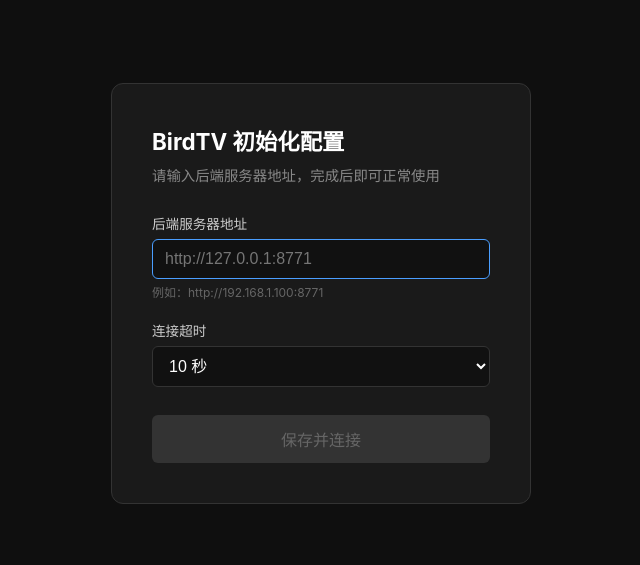
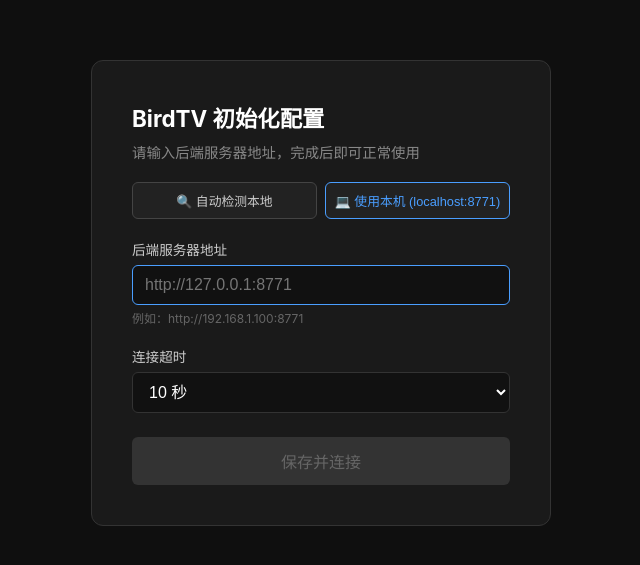
Before and after one commit to kob/BirdTV, a Vue app in the folder web-vue/: page /setup in a window 1280 px wide. Shown: the part 107-672 px from the top of the page, without its empty margins (319-959 px from the left). Built offline with nearby package versions, Linux system fonts and the light colour scheme.

Commit message:
feat: Setup 页增加自动检测端口、本机快捷入口，Login 页增加重设服务器入口

```diff
--- a/web-vue/src/views/Login.vue
+++ b/web-vue/src/views/Login.vue
@@ -35,6 +35,8 @@
           {{ loading ? '登录中...' : '登录' }}
         </button>
       </form>
+
+      <button class="btn-link" @click="$router.push('/setup')">⚙️ 重设服务器地址</button>
     </div>
   </div>
 </template>
@@ -151,4 +153,21 @@
   opacity: 0.6;
   cursor: not-allowed;
 }
+
+.btn-link {
+  background: none;
+  border: none;
+  color: #555;
+  font-size: 12px;
+  cursor: pointer;
+  margin-top: 16px;
+  padding: 0;
+  text-align: center;
+  width: 100%;
+  transition: color 0.2s;
+}
+
+.btn-link:hover {
+  color: #888;
+}
 </style>
--- a/web-vue/src/views/Setup.vue
+++ b/web-vue/src/views/Setup.vue
@@ -3,6 +3,22 @@
     <div class="setup-card">
       <h1>BirdTV 初始化配置</h1>
       <p class="desc">请输入后端服务器地址，完成后即可正常使用</p>
+
+      <!-- 已有配置时显示 -->
+      <div v-if="savedUrl" class="current-url">
+        <span class="label">当前连接：</span>
+        <code>{{ savedUrl }}</code>
+      </div>
+
+      <!-- 快捷入口 -->
+      <div class="quick-actions">
+        <button class="btn-quick" :disabled="detecting" @click="detectLocal">
+          {{ detecting ? '检测中...' : '🔍 自动检测本地' }}
+        </button>
+        <button class="btn-quick btn-local" @click="useLocal">
+          💻 使用本机 (localhost:8771)
+        </button>
+      </div>
 
       <div class="form-group">
         <label>后端服务器地址</label>
@@ -43,19 +59,62 @@
 import axios from 'axios';
 
 const router = useRouter();
+const savedUrl = ref('');
 const serverUrl = ref('');
 const timeout = ref(10000);
 const saving = ref(false);
+const detecting = ref(false);
 const error = ref('');
 const success = ref(false);
 
+// 常见后端端口
+const COMMON_PORTS = [8771, 3000, 5173, 8080, 5174, 3001, 8000];
+
 onMounted(() => {
-  // 已有配置则直接跳转
   const saved = localStorage.getItem('birdtv_api_base_url');
   if (saved) {
+    savedUrl.value = saved;
     serverUrl.value = saved;
   }
 });
+
+// 自动检测本机端口
+async function detectLocal() {
+  detecting.value = true;
+  error.value = '';
+  serverUrl.value = '';
+
+  const hostname = window.location.hostname;
+  // 并发检测所有端口
+  const checks = COMMON_PORTS.map(async (port) => {
+    try {
+      await axios.get(`http://${hostname}:${port}/health`, { timeout: 2000 });
+      return port;
+    } catch {
+      return null;
+    }
+  });
+
+  const found = await Promise.all(checks);
+  const available = found.filter(Boolean);
+
+  detecting.value = false;
+
+  if (available.length > 0) {
+    // 优先使用 8771，否则用找到的第一个
+    const port = available.includes(8771) ? 8771 : available[0];
+    serverUrl.value = `http://${hostname}:${port}`;
+  } else {
+    error.value = `未检测到本地后端服务，请确保服务器已启动（尝试端口：${COMMON_PORTS.join(', ')}）`;
+  }
+}
+
+// 直接使用本机 8771
+function useLocal() {
+  const hostname = window.location.hostname;
+  serverUrl.value = `http://${hostname}:8771`;
+  error.value = '';
+}
 
 async function save() {
   if (!serverUrl.value) return;
@@ -108,7 +167,7 @@
   border-radius: 12px;
   padding: 40px;
   width: 100%;
-  max-width: 420px;
+  max-width: 460px;
 }
 
 h1 {
@@ -119,7 +178,64 @@
 .desc {
   color: #888;
   font-size: 0.9rem;
-  margin: 0 0 28px;
+  margin: 0 0 20px;
+}
+
+.current-url {
+  background: #111;
+  border: 1px solid #333;
+  border-radius: 6px;
+  padding: 8px 12px;
+  margin-bottom: 16px;
+  font-size: 0.85rem;
+}
+
+.current-url .label {
+  color: #666;
+}
+
+.current-url code {
+  color: #4a9eff;
+  font-family: monospace;
+}
+
+.quick-actions {
+  display: flex;
+  gap: 8px;
+  margin-bottom: 20px;
+}
+
+.btn-quick {
+  flex: 1;
+  padding: 8px 6px;
+  background: #222;
+  border: 1px solid #444;
+  border-radius: 6px;
+  color: #ccc;
+  font-size: 0.8rem;
+  cursor: pointer;
+  transition: all 0.2s;
+  white-space: nowrap;
+}
+
+.btn-quick:hover:not(:disabled) {
+  background: #2a2a2a;
+  border-color: #4a9eff;
+  color: #fff;
+}
+
+.btn-quick:disabled {
+  opacity: 0.5;
+  cursor: not-allowed;
+}
+
+.btn-local {
+  border-color: #4a9eff;
+  color: #4a9eff;
+}
+
+.btn-local:hover {
+  background: rgba(74, 158, 255, 0.1);
 }
 
 .form-group {
@@ -158,7 +274,7 @@
 }
 
 .actions {
-  margin-top: 28px;
+  margin-top: 24px;
 }
 
 .btn-primary {
```
